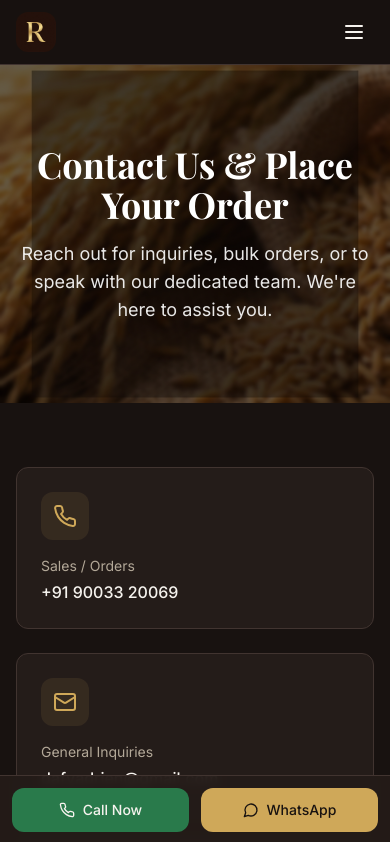
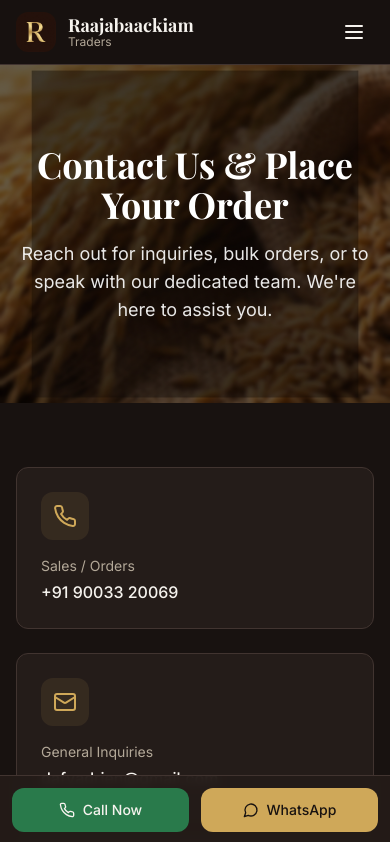
Before and after one commit to castororo/Rajabakkiam-traders, a React (Vite) app: page /contact in a window 390 px wide. Shown: the top 842 px of the page. Built offline with nearby package versions, Linux system fonts and the light colour scheme; the HTML template or start-up script is replaced by a standard one.

Commit message:
brand name fix for mob view

```diff
--- a/src/components/layout/Header.tsx
+++ b/src/components/layout/Header.tsx
@@ -24,7 +24,7 @@ export function Header() {
           <Link to="/" className="flex items-center gap-2">
             <div className="flex items-center gap-3">
               <img src="/favicon.png" alt="Logo" className="w-10 h-10 rounded-lg object-contain" />
-              <div className="hidden sm:block">
+              <div className="block">
                 <h1 className="font-serif font-bold text-lg text-foreground leading-tight">
                   Raajabaackiam
                 </h1>
```
